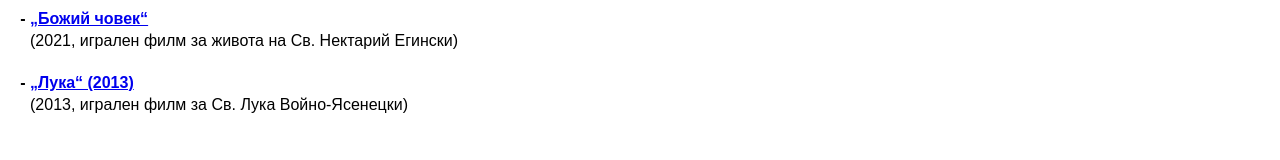
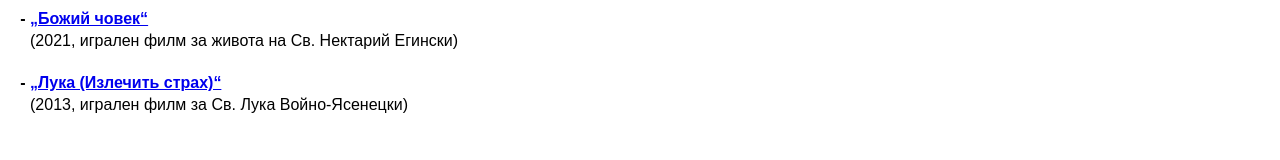
Before and after one commit to nstratiev/manastir, a plain HTML site: page index.html in a window 1280 px wide. Shown: the part 160-320 px from the top of the page. Drawn offline with Linux system fonts and the light colour scheme.

Commit message:
edit Luka movie - title &description

```diff
--- a/index.html
+++ b/index.html
@@ -43,7 +43,7 @@
         </li>
 
         <li>
-          <a class="btn-link" href="sv-luka-krimski/">„Лука“ (2013)</a>
+          <a class="btn-link" href="sv-luka-krimski/">„Лука (Излечить страх)“</a>
           <div class="descript">
             (2013, игрален филм за Св. Лука Войно-Ясенецки)
           </div>
```
